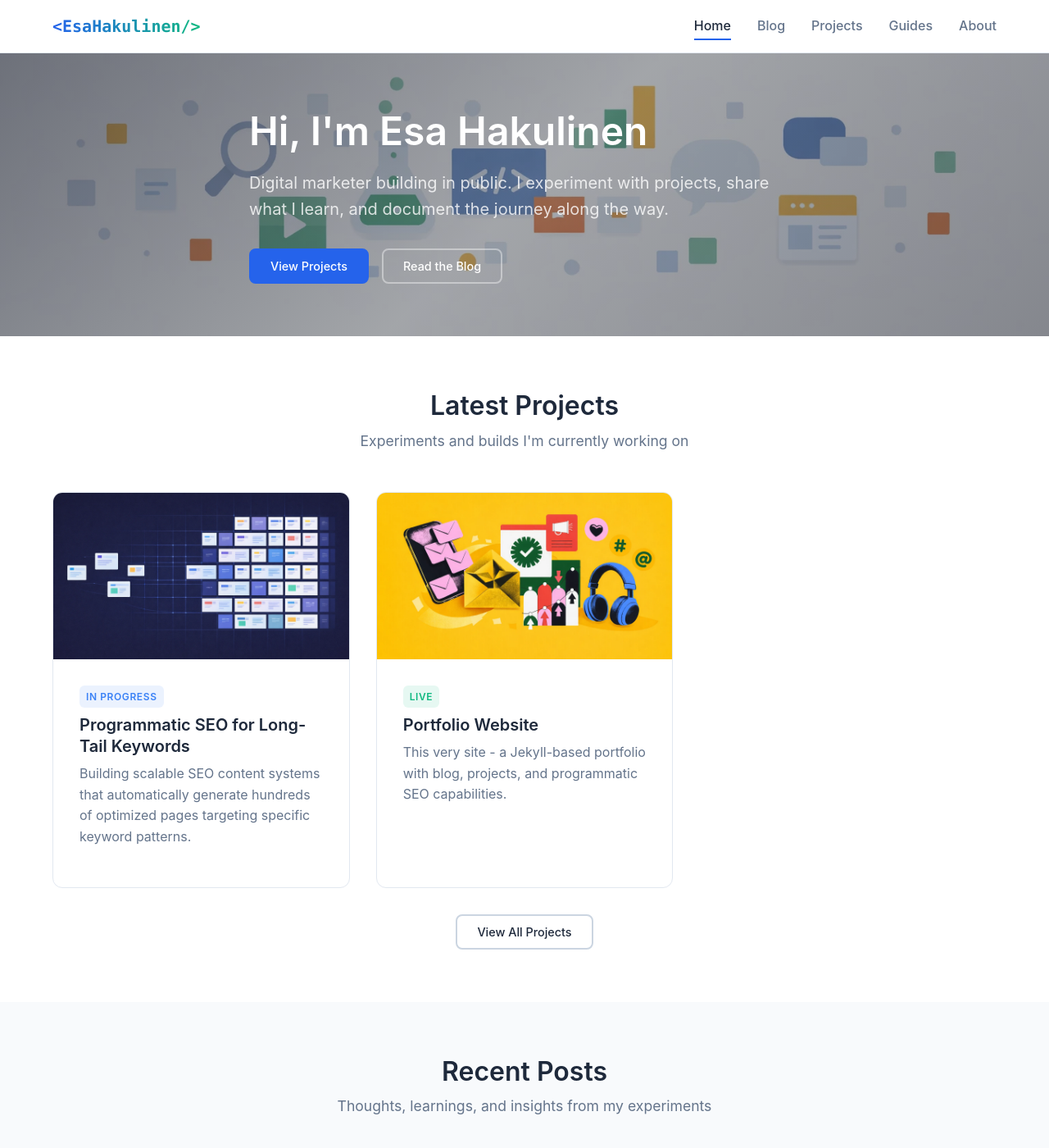
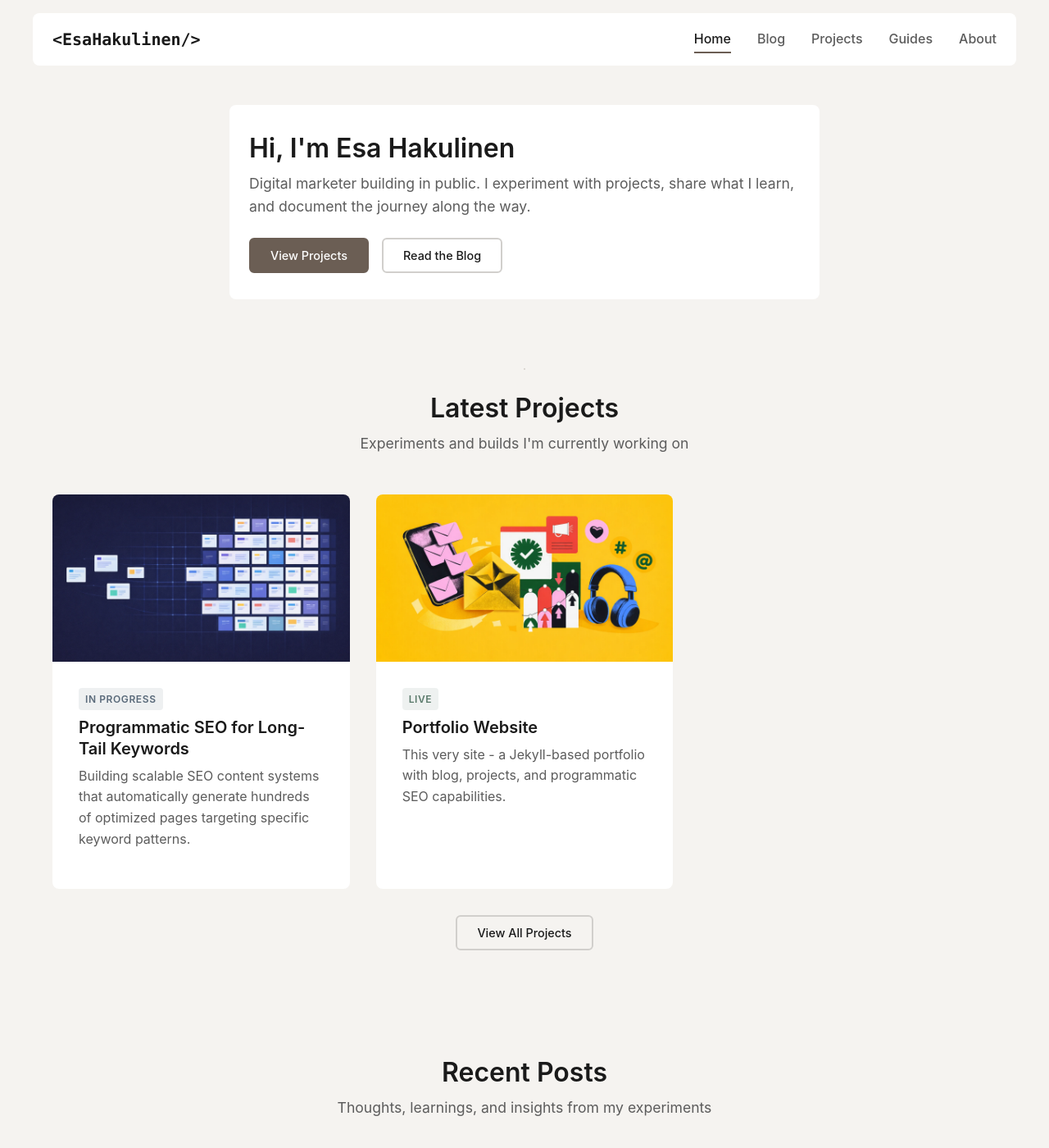
Before and after one commit to esaHak/esaHak, a Jekyll site: the page built from index.html, in a window 1280 px wide and 1400 px high. Shown: the whole window at 82% size. Built offline with Jekyll 4.4.1, drawn with Linux system fonts in a browser that asks for light colours.

Commit message:
Design update

```diff
--- a/assets/css/main.css
+++ b/assets/css/main.css
@@ -24,30 +24,36 @@
    CSS Variables - Easy to customize colors and spacing
 ----------------------------------------------------------------------------- */
 :root {
-  /* Colors - Change these to match your brand */
-  --color-primary: #2563eb;
-  --color-primary-dark: #1d4ed8;
-  --color-secondary: #64748b;
-  --color-accent: #f59e0b;
+  /* Colors - Restrained, editorial palette */
+  --color-primary: #6b5e54;
+  --color-primary-dark: #524840;
+  --color-secondary: #8a8279;
+  --color-accent: #6b5e54;
 
   /* Text colors */
-  --color-text: #1e293b;
-  --color-text-light: #64748b;
+  --color-text: #1a1a1a;
+  --color-text-light: #5c5c5c;
   --color-text-inverse: #ffffff;
 
-  /* Background colors */
-  --color-bg: #ffffff;
-  --color-bg-alt: #f8fafc;
-  --color-bg-dark: #0f172a;
+  /* Background colors - paper-like warmth */
+  --color-bg: #f5f3f0;
+  --color-bg-card: #ffffff;
+  --color-bg-alt: #faf9f7;
+  --color-bg-dark: #2a2826;
+
+  /* Dot grid pattern */
+  --dot-color: rgba(180, 175, 168, 0.4);
+  --dot-size: 1px;
+  --dot-spacing: 24px;
 
   /* Border and UI */
-  --color-border: #e2e8f0;
-  --color-border-dark: #cbd5e1;
+  --color-border: #e5e3e0;
+  --color-border-dark: #d1cfcc;
 
-  /* Status colors */
-  --color-success: #10b981;
-  --color-warning: #f59e0b;
-  --color-info: #3b82f6;
+  /* Status colors - muted versions */
+  --color-success: #5a7a6b;
+  --color-warning: #8a7a5a;
+  --color-info: #5a6a7a;
 
   /* Spacing */
   --spacing-xs: 0.25rem;
@@ -66,13 +72,13 @@
   --max-width: 1200px;
   --content-width: 720px;
 
-  /* Effects */
-  --shadow-sm: 0 1px 2px 0 rgb(0 0 0 / 0.05);
-  --shadow-md: 0 4px 6px -1px rgb(0 0 0 / 0.1);
-  --shadow-lg: 0 10px 15px -3px rgb(0 0 0 / 0.1);
-  --radius-sm: 0.375rem;
-  --radius-md: 0.5rem;
-  --radius-lg: 0.75rem;
+  /* Effects - minimal, restrained */
+  --shadow-sm: none;
+  --shadow-md: 0 1px 3px 0 rgb(0 0 0 / 0.04);
+  --shadow-lg: 0 2px 4px 0 rgb(0 0 0 / 0.06);
+  --radius-sm: 0.25rem;
+  --radius-md: 0.375rem;
+  --radius-lg: 0.5rem;
   --transition: 150ms ease;
 }
 
@@ -95,6 +101,10 @@ body {
   line-height: 1.6;
   color: var(--color-text);
   background-color: var(--color-bg);
+  background-image: radial-gradient(var(--dot-color) var(--dot-size), transparent var(--dot-size));
+  background-size: var(--dot-spacing) var(--dot-spacing);
+  background-position: 0 0;
+  background-attachment: fixed;
 }
 
 h1, h2, h3, h4, h5, h6 {
@@ -124,9 +134,12 @@ a:hover {
   color: var(--color-primary-dark);
 }
 
-a.nav-logo,
+a.nav-logo {
+  color: var(--color-text);
+}
+
 a.nav-logo:hover {
-  color: transparent;
+  color: var(--color-primary);
 }
 
 img {
@@ -154,14 +167,14 @@ img {
 }
 
 /* -----------------------------------------------------------------------------
-   Navigation
+   Navigation - Floating card style
 ----------------------------------------------------------------------------- */
 .site-nav {
-  background: var(--color-bg);
-  border-bottom: 1px solid var(--color-border);
   position: sticky;
-  top: 0;
+  top: var(--spacing-md);
   z-index: 100;
+  padding: 0 var(--spacing-lg);
+  margin-bottom: var(--spacing-md);
 }
 
 .nav-container {
@@ -171,29 +184,20 @@ img {
   display: flex;
   justify-content: space-between;
   align-items: center;
+  background: var(--color-bg-card);
+  border-radius: var(--radius-lg);
 }
 
 .nav-logo {
   font-size: 1.25rem;
   font-weight: 700;
   font-family: var(--font-mono);
-  background: linear-gradient(
-    90deg,
-    var(--color-primary),
-    var(--color-success),
-    var(--color-warning),
-    var(--color-primary)
-  );
-  background-size: 300% 100%;
-  background-position: 0% 50%;
-  -webkit-background-clip: text;
-  background-clip: text;
-  color: transparent;
-  transition: background-position 0.5s ease;
+  color: var(--color-text);
+  transition: color var(--transition);
 }
 
 .nav-logo:hover {
-  background-position: 100% 50%;
+  color: var(--color-primary);
 }
 
 .nav-links {
@@ -310,65 +314,33 @@ img {
 }
 
 /* -----------------------------------------------------------------------------
-   Hero Section
+   Hero Section - Paper canvas style
 ----------------------------------------------------------------------------- */
 .hero {
   position: relative;
-  padding: var(--spacing-3xl) 0;
-  background-color: var(--color-bg-dark);
-  overflow: hidden;
-}
-
-/* Background image layer */
-.hero::before {
-  content: '';
-  position: absolute;
-  top: 0;
-  left: 0;
-  right: 0;
-  bottom: 0;
-  background-image: var(--hero-bg-image, none);
-  background-size: cover;
-  background-position: center;
-  background-repeat: no-repeat;
-  z-index: 1;
-}
-
-/* Gradient overlay */
-.hero::after {
-  content: '';
-  position: absolute;
-  top: 0;
-  left: 0;
-  right: 0;
-  bottom: 0;
-  background: linear-gradient(
-    135deg,
-    rgba(15, 23, 42, 0.6) 0%,
-    rgba(30, 41, 59, 0.4) 50%,
-    rgba(15, 23, 42, 0.5) 100%
-  );
-  z-index: 2;
+  padding: var(--spacing-2xl) 0;
 }
 
 .hero-content {
   position: relative;
-  z-index: 3;
   max-width: var(--content-width);
   margin: 0 auto;
-  padding: 0 var(--spacing-lg);
+  padding: var(--spacing-xl) var(--spacing-lg);
+  background: var(--color-bg-card);
+  border-radius: var(--radius-lg);
 }
 
 .hero-title {
-  font-size: 3rem;
-  margin-bottom: var(--spacing-md);
-  color: var(--color-text-inverse);
+  font-size: 2rem;
+  margin-bottom: var(--spacing-sm);
+  color: var(--color-text);
+  font-weight: 600;
 }
 
 .hero-subtitle {
-  font-size: 1.25rem;
-  color: rgba(255, 255, 255, 0.8);
-  margin-bottom: var(--spacing-xl);
+  font-size: 1.1rem;
+  color: var(--color-text-light);
+  margin-bottom: var(--spacing-lg);
 }
 
 .hero-cta {
@@ -377,30 +349,18 @@ img {
   flex-wrap: wrap;
 }
 
-/* Hero button overrides for dark background */
-.hero .btn-secondary {
-  background: transparent;
-  color: var(--color-text-inverse);
-  border-color: rgba(255, 255, 255, 0.4);
-}
-
-.hero .btn-secondary:hover {
-  background: rgba(255, 255, 255, 0.1);
-  border-color: var(--color-text-inverse);
-}
-
 @media (max-width: 768px) {
   .hero-title {
-    font-size: 2rem;
+    font-size: 1.75rem;
   }
 }
 
 /* -----------------------------------------------------------------------------
-   Cards
+   Cards - Minimal, paper-like
 ----------------------------------------------------------------------------- */
 .card {
-  background: var(--color-bg);
-  border: 1px solid var(--color-border);
+  background: var(--color-bg-card);
+  border: none;
   border-radius: var(--radius-lg);
   padding: var(--spacing-xl);
   transition: all var(--transition);
@@ -408,7 +368,6 @@ img {
 
 .card:hover {
   box-shadow: var(--shadow-md);
-  border-color: var(--color-border-dark);
 }
 
 .card-grid {
@@ -421,8 +380,7 @@ img {
    Blog Posts
 ----------------------------------------------------------------------------- */
 .post-header {
-  padding: var(--spacing-3xl) 0 var(--spacing-xl);
-  background: var(--color-bg-alt);
+  padding: var(--spacing-2xl) 0 var(--spacing-xl);
 }
 
 .post-categories {
@@ -437,7 +395,7 @@ img {
   text-transform: uppercase;
   letter-spacing: 0.05em;
   color: var(--color-primary);
-  background: rgba(37, 99, 235, 0.1);
+  background: rgba(107, 94, 84, 0.1);
   padding: var(--spacing-xs) var(--spacing-sm);
   border-radius: var(--radius-sm);
 }
@@ -478,6 +436,9 @@ img {
 
 .post-content {
   padding: var(--spacing-2xl) var(--spacing-lg);
+  background: var(--color-bg-card);
+  border-radius: var(--radius-lg);
+  margin-top: var(--spacing-lg);
 }
 
 .post-content h2 {
@@ -562,15 +523,14 @@ img {
 .post-card {
   display: block;
   padding: var(--spacing-xl);
-  background: var(--color-bg);
-  border: 1px solid var(--color-border);
+  background: var(--color-bg-card);
+  border: none;
   border-radius: var(--radius-lg);
   margin-bottom: var(--spacing-lg);
   transition: all var(--transition);
 }
 
 .post-card:hover {
-  border-color: var(--color-primary);
   box-shadow: var(--shadow-md);
 }
 
@@ -594,8 +554,7 @@ img {
    Projects
 ----------------------------------------------------------------------------- */
 .project-header {
-  padding: var(--spacing-3xl) 0 var(--spacing-xl);
-  background: var(--color-bg-alt);
+  padding: var(--spacing-2xl) 0 var(--spacing-xl);
 }
 
 .project-status {
@@ -613,17 +572,17 @@ img {
 }
 
 .status-live {
-  background: rgba(16, 185, 129, 0.1);
+  background: rgba(90, 122, 107, 0.1);
   color: var(--color-success);
 }
 
 .status-progress {
-  background: rgba(59, 130, 246, 0.1);
+  background: rgba(90, 106, 122, 0.1);
   color: var(--color-info);
 }
 
 .status-experiment {
-  background: rgba(245, 158, 11, 0.1);
+  background: rgba(138, 122, 90, 0.1);
   color: var(--color-warning);
 }
 
@@ -673,12 +632,16 @@ img {
 
 .project-content {
   padding: var(--spacing-2xl) var(--spacing-lg);
+  background: var(--color-bg-card);
+  border-radius: var(--radius-lg);
+  margin-top: var(--spacing-lg);
 }
 
 .project-lessons,
 .project-results {
   padding: var(--spacing-xl) var(--spacing-lg);
-  background: var(--color-bg-alt);
+  background: var(--color-bg-card);
+  border-radius: var(--radius-lg);
   margin-top: var(--spacing-xl);
 }
 
@@ -692,7 +655,7 @@ img {
 .result-card {
   text-align: center;
   padding: var(--spacing-lg);
-  background: var(--color-bg);
+  background: var(--color-bg-alt);
   border-radius: var(--radius-md);
 }
 
@@ -718,17 +681,15 @@ img {
 .project-card {
   display: flex;
   flex-direction: column;
-  background: var(--color-bg);
-  border: 1px solid var(--color-border);
+  background: var(--color-bg-card);
+  border: none;
   border-radius: var(--radius-lg);
   overflow: hidden;
   transition: all var(--transition);
 }
 
 .project-card:hover {
-  border-color: var(--color-primary);
-  box-shadow: var(--shadow-lg);
-  transform: translateY(-2px);
+  box-shadow: var(--shadow-md);
 }
 
 .project-card-image {
@@ -847,8 +808,7 @@ img {
    SEO Pages
 ----------------------------------------------------------------------------- */
 .seo-header {
-  padding: var(--spacing-3xl) 0 var(--spacing-xl);
-  background: var(--color-bg-alt);
+  padding: var(--spacing-2xl) 0 var(--spacing-xl);
 }
 
 .seo-category {
@@ -879,11 +839,13 @@ img {
 
 .seo-content {
   padding: var(--spacing-2xl) var(--spacing-lg);
+  background: var(--color-bg-card);
+  border-radius: var(--radius-lg);
+  margin-top: var(--spacing-lg);
 }
 
 .related-content {
   padding: var(--spacing-2xl) var(--spacing-lg);
-  background: var(--color-bg-alt);
 }
 
 .related-grid {
@@ -896,14 +858,14 @@ img {
 .related-card {
   display: block;
   padding: var(--spacing-lg);
-  background: var(--color-bg);
+  background: var(--color-bg-card);
   border-radius: var(--radius-md);
-  border: 1px solid var(--color-border);
+  border: none;
   transition: all var(--transition);
 }
 
 .related-card:hover {
-  border-color: var(--color-primary);
+  box-shadow: var(--shadow-md);
 }
 
 .related-card h3 {
@@ -924,24 +886,25 @@ img {
 
 .cta-box {
   text-align: center;
-  padding: var(--spacing-2xl);
-  background: linear-gradient(135deg, var(--color-primary) 0%, var(--color-primary-dark) 100%);
-  color: var(--color-text-inverse);
-  border-radius: var(--radius-lg);
+  padding: var(--spacing-xl);
+  background: var(--color-bg-card);
+  border: none;
+  border-radius: var(--radius-md);
 }
 
 .cta-box h3 {
-  color: var(--color-text-inverse);
+  color: var(--color-text);
 }
 
 .cta-box .btn-primary {
-  background: var(--color-bg);
-  color: var(--color-primary);
-  border-color: var(--color-bg);
+  background: var(--color-primary);
+  color: var(--color-text-inverse);
+  border-color: var(--color-primary);
 }
 
 .cta-box .btn-primary:hover {
-  background: var(--color-bg-alt);
+  background: var(--color-primary-dark);
+  border-color: var(--color-primary-dark);
 }
 
 /* -----------------------------------------------------------------------------
@@ -951,9 +914,6 @@ img {
   padding: var(--spacing-3xl) 0;
 }
 
-.section-alt {
-  background: var(--color-bg-alt);
-}
 
 .section-header {
   text-align: center;
@@ -971,18 +931,18 @@ img {
 }
 
 /* -----------------------------------------------------------------------------
-   Footer
+   Footer - Card style on paper canvas
 ----------------------------------------------------------------------------- */
 .site-footer {
-  background: var(--color-bg-dark);
-  color: var(--color-text-inverse);
-  padding: var(--spacing-3xl) 0 var(--spacing-xl);
+  padding: var(--spacing-2xl) var(--spacing-lg) var(--spacing-xl);
 }
 
 .footer-container {
   max-width: var(--max-width);
   margin: 0 auto;
-  padding: 0 var(--spacing-lg);
+  padding: var(--spacing-2xl) var(--spacing-lg);
+  background: var(--color-bg-card);
+  border-radius: var(--radius-lg);
 }
 
 .footer-content {
@@ -993,12 +953,12 @@ img {
 }
 
 .footer-section h4 {
-  color: var(--color-text-inverse);
+  color: var(--color-text);
   margin-bottom: var(--spacing-md);
 }
 
 .footer-section p {
-  color: var(--color-secondary);
+  color: var(--color-text-light);
   font-size: 0.9rem;
 }
 
@@ -1013,22 +973,22 @@ img {
 }
 
 .footer-section a {
-  color: var(--color-secondary);
+  color: var(--color-text-light);
   font-size: 0.9rem;
 }
 
 .footer-section a:hover {
-  color: var(--color-text-inverse);
+  color: var(--color-primary);
 }
 
 .footer-bottom {
-  border-top: 1px solid rgba(255, 255, 255, 0.1);
+  border-top: 1px solid var(--color-border);
   padding-top: var(--spacing-xl);
   text-align: center;
 }
 
 .footer-bottom p {
-  color: var(--color-secondary);
+  color: var(--color-text-light);
   font-size: 0.85rem;
   margin: 0;
 }
@@ -1106,63 +1066,32 @@ img {
 .mb-3 { margin-bottom: var(--spacing-2xl); }
 
 /* -----------------------------------------------------------------------------
-   Page Headers
+   Page Headers - Paper canvas style
 ----------------------------------------------------------------------------- */
 .page-header {
   position: relative;
-  padding: var(--spacing-3xl) 0 var(--spacing-xl);
-  background-color: var(--color-bg-dark);
+  padding: var(--spacing-2xl) 0 var(--spacing-xl);
   text-align: center;
-  overflow: hidden;
-}
-
-/* Background image layer for page headers */
-.page-header::before {
-  content: '';
-  position: absolute;
-  top: 0;
-  left: 0;
-  right: 0;
-  bottom: 0;
-  background-image: var(--header-bg-image, none);
-  background-size: cover;
-  background-position: center;
-  background-repeat: no-repeat;
-  z-index: 1;
-}
-
-/* Gradient overlay for page headers */
-.page-header::after {
-  content: '';
-  position: absolute;
-  top: 0;
-  left: 0;
-  right: 0;
-  bottom: 0;
-  background: linear-gradient(
-    135deg,
-    rgba(15, 23, 42, 0.6) 0%,
-    rgba(30, 41, 59, 0.4) 50%,
-    rgba(15, 23, 42, 0.5) 100%
-  );
-  z-index: 2;
 }
 
 .page-header .container,
 .page-header .container-wide {
   position: relative;
-  z-index: 3;
+  background: var(--color-bg-card);
+  border-radius: var(--radius-lg);
+  padding: var(--spacing-xl) var(--spacing-lg);
 }
 
 .page-title {
-  font-size: 2.5rem;
+  font-size: 2rem;
   margin-bottom: var(--spacing-sm);
-  color: var(--color-text-inverse);
+  color: var(--color-text);
+  font-weight: 600;
 }
 
 .page-description {
-  font-size: 1.1rem;
-  color: rgba(255, 255, 255, 0.8);
+  font-size: 1rem;
+  color: var(--color-text-light);
   max-width: 600px;
   margin: 0 auto;
 }
```
Also changed, not shown: 11 other files.
